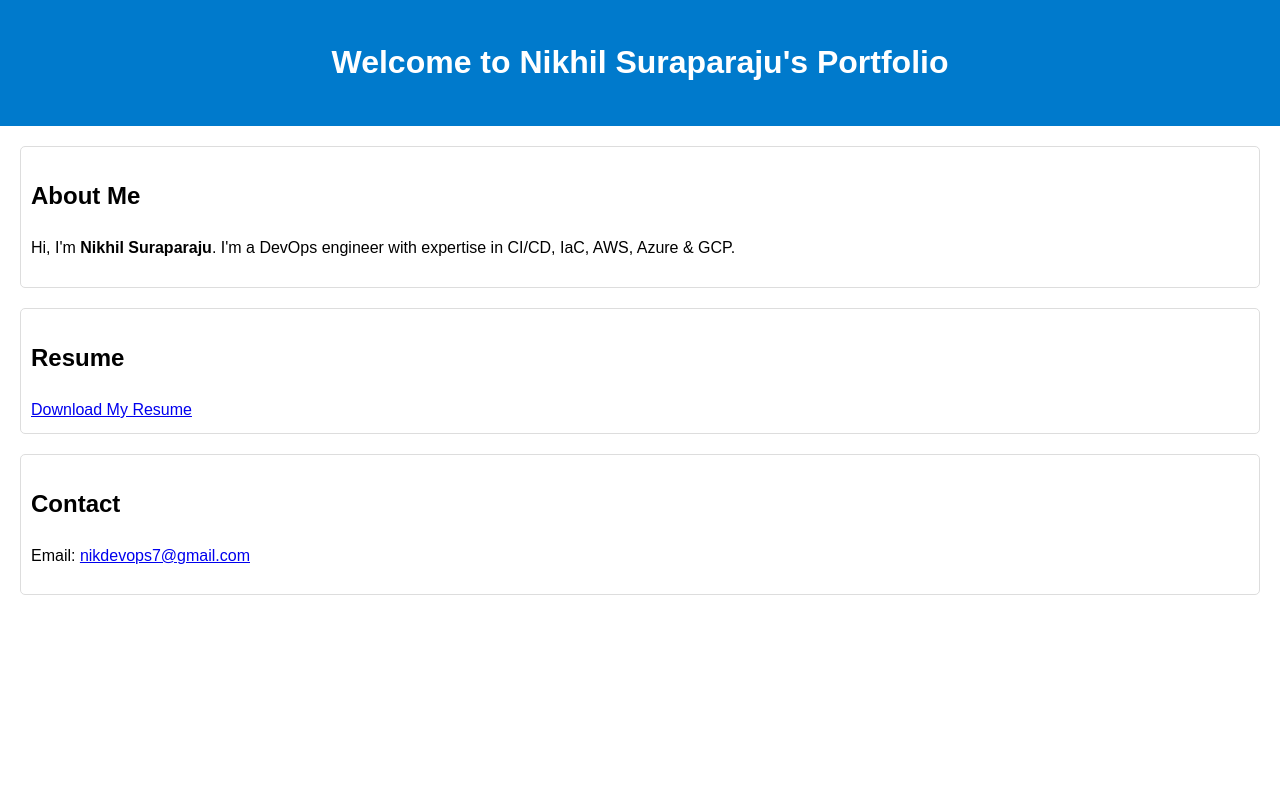
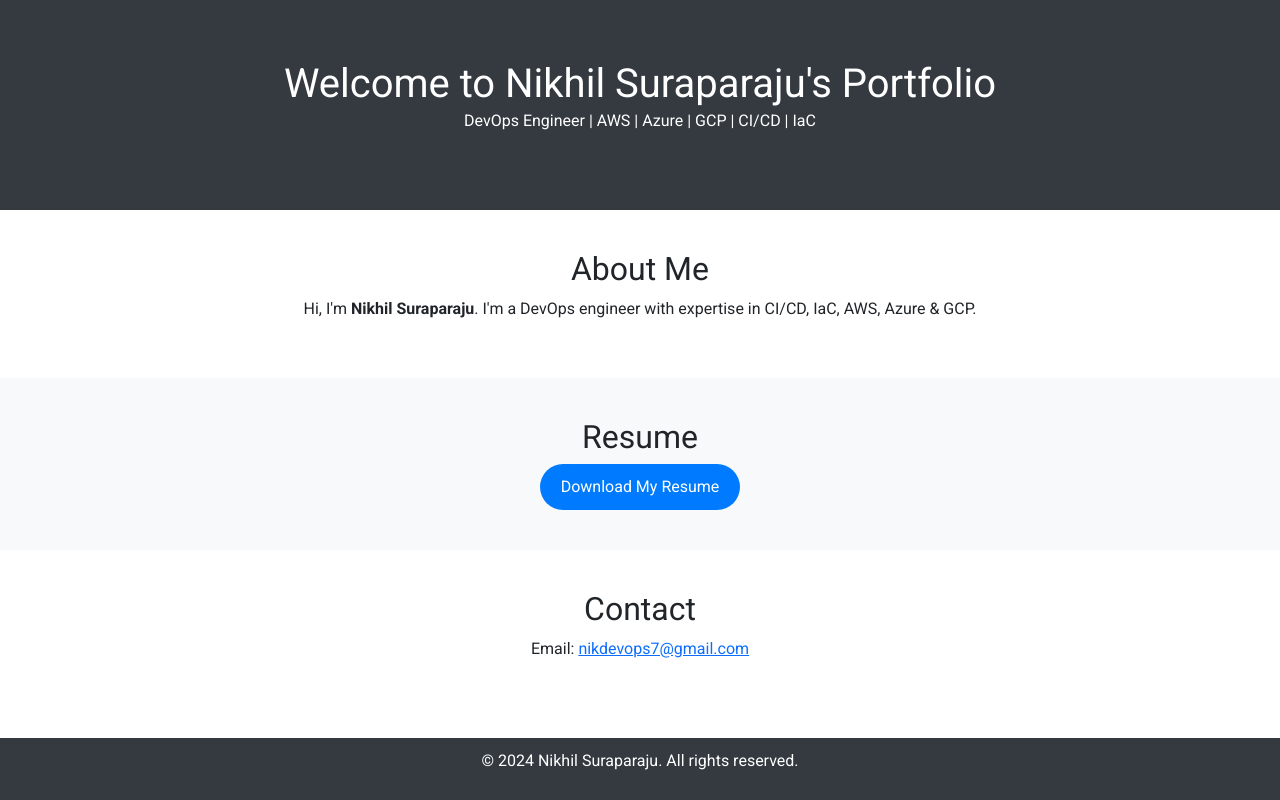
Before and after one commit to Nikhil-Suraparaju/NikhilSuraparaju_Portfolio, a plain HTML site: page index.html in a window 1280 px wide. Drawn offline with nearby package versions, Linux system fonts and the light colour scheme.

Commit message:
Enhanced HTML for modern look

```diff
--- a/index.html
+++ b/index.html
@@ -3,24 +3,82 @@
 <head>
     <meta charset="UTF-8">
     <meta name="viewport" content="width=device-width, initial-scale=1.0">
-    <title>My Portfolio</title>
-    <link rel="stylesheet" href="styles.css">
+    <title>Nikhil Suraparaju's Portfolio</title>
+    <!-- Bootstrap CSS -->
+    <link href="https://cdn.jsdelivr.net/npm/bootstrap@5.3.0/dist/css/bootstrap.min.css" rel="stylesheet">
+    <!-- Google Font -->
+    <link href="https://fonts.googleapis.com/css2?family=Roboto:wght@300;400;700&display=swap" rel="stylesheet">
+    <!-- Font Awesome -->
+    <script src="https://kit.fontawesome.com/a076d05399.js" crossorigin="anonymous"></script>
+    <!-- Custom CSS -->
+    <style>
+        body {
+            font-family: 'Roboto', sans-serif;
+            line-height: 1.6;
+        }
+        header {
+            background: #343a40;
+            color: white;
+            padding: 60px 0;
+            text-align: center;
+        }
+        header h1 {
+            margin: 0;
+            font-size: 2.5rem;
+        }
+        section {
+            padding: 40px 20px;
+        }
+        .btn-custom {
+            background-color: #007bff;
+            color: white;
+            border-radius: 50px;
+            padding: 10px 20px;
+        }
+        footer {
+            background: #343a40;
+            color: white;
+            text-align: center;
+            padding: 10px 0;
+            margin-top: 20px;
+        }
+        footer a {
+            color: #007bff;
+            margin: 0 10px;
+        }
+    </style>
 </head>
 <body>
+    <!-- Header Section -->
     <header>
         <h1>Welcome to Nikhil Suraparaju's Portfolio</h1>
+        <p>DevOps Engineer | AWS | Azure | GCP | CI/CD | IaC</p>
     </header>
-    <section>
+
+    <!-- About Me Section -->
+    <section id="about" class="container text-center">
         <h2>About Me</h2>
         <p>Hi, I'm <strong>Nikhil Suraparaju</strong>. I'm a DevOps engineer with expertise in CI/CD, IaC, AWS, Azure & GCP.</p>
     </section>
-    <section>
+
+    <!-- Resume Section -->
+    <section id="resume" class="bg-light text-center">
         <h2>Resume</h2>
-        <a href="resume.pdf" target="_blank">Download My Resume</a>
+        <a href="resume.pdf" target="_blank" class="btn btn-custom">Download My Resume</a>
     </section>
-    <section>
+
+    <!-- Contact Section -->
+    <section id="contact" class="container text-center">
         <h2>Contact</h2>
         <p>Email: <a href="mailto:nikdevops7@gmail.com">nikdevops7@gmail.com</a></p>
     </section>
+
+    <!-- Footer Section -->
+    <footer>
+        <p>© 2024 Nikhil Suraparaju. All rights reserved.</p>
+    </footer>
+
+    <!-- Bootstrap JS -->
+    <script src="https://cdn.jsdelivr.net/npm/bootstrap@5.3.0/dist/js/bootstrap.bundle.min.js"></script>
 </body>
 </html>
```
